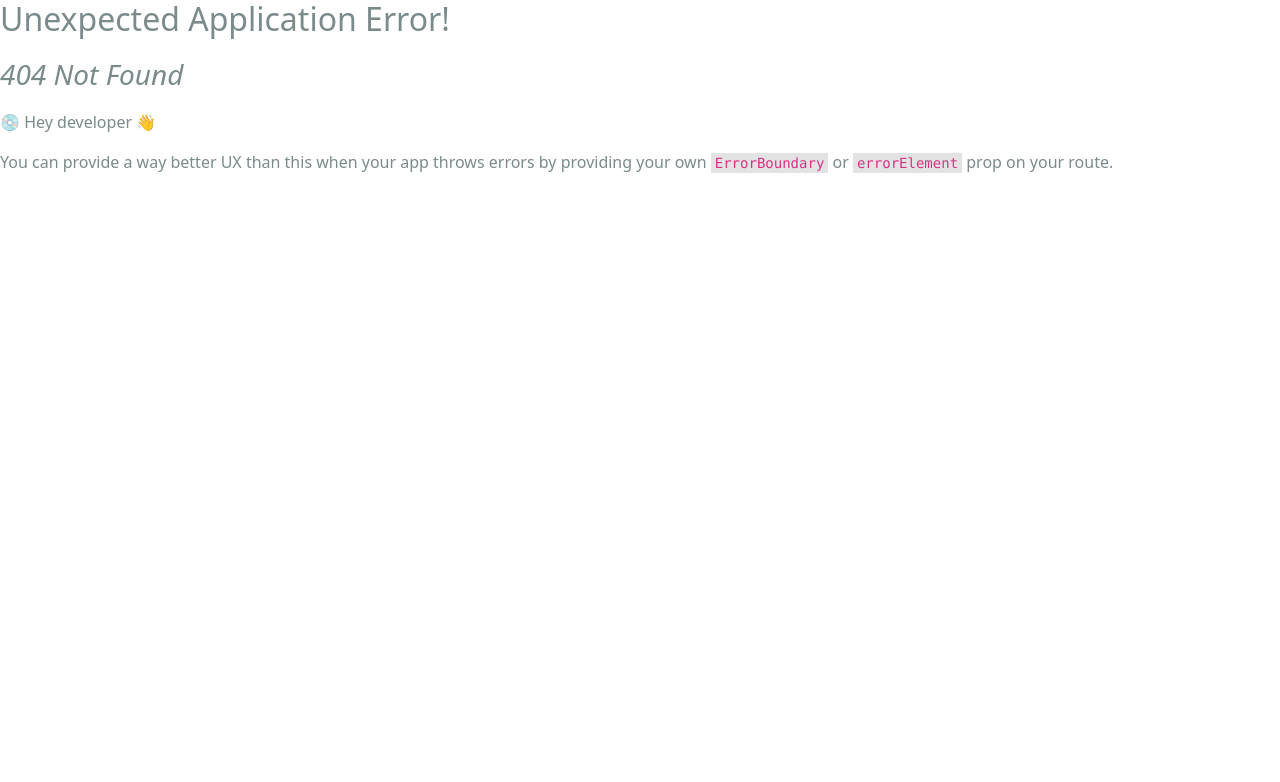
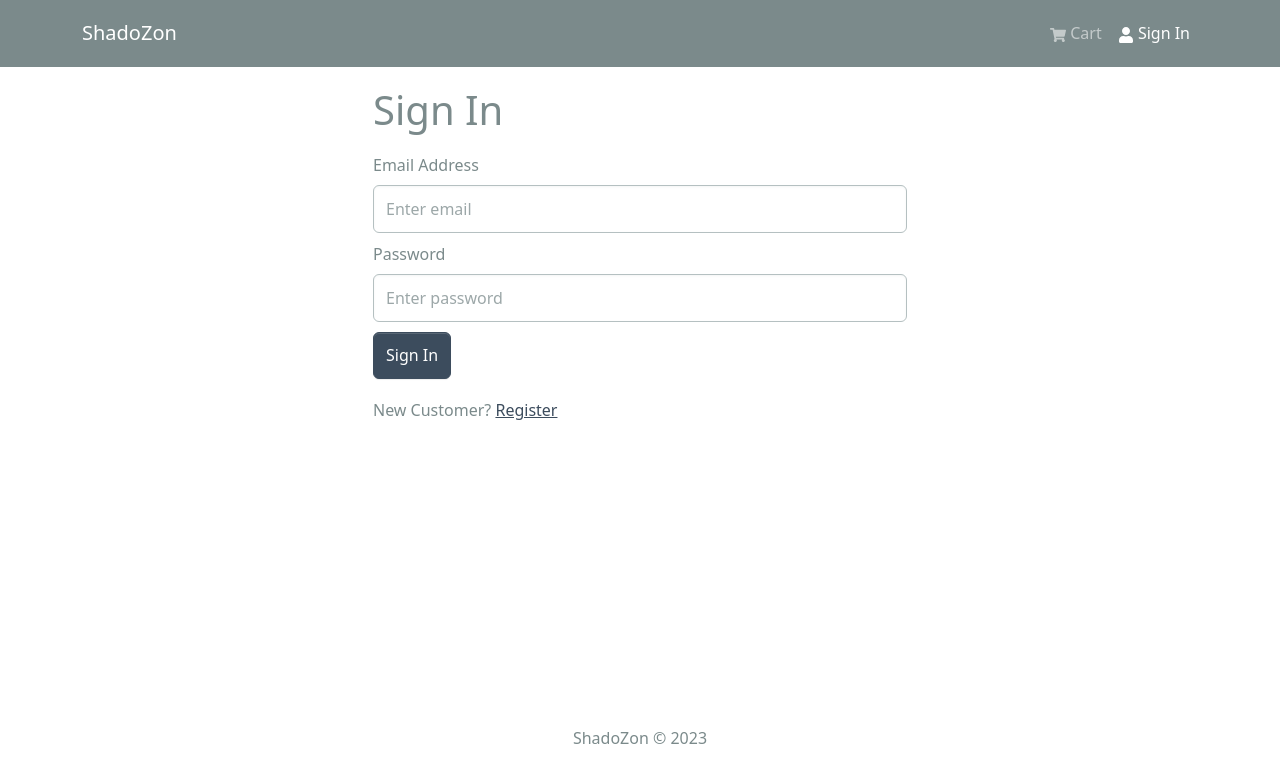
Before and after one commit to shivam-th/shadozon, a React (Create React App) app in the folder frontend/: page /login in a window 1280 px wide. Before the commit this address had no page. Shown: the top 782 px of the page. Built offline with nearby package versions, Linux system fonts and the light colour scheme.

Commit message:
Login Screen

```diff
--- a/frontend/package.json
+++ b/frontend/package.json
@@ -17,6 +17,7 @@
     "react-router-bootstrap": "^0.26.2",
     "react-router-dom": "^6.21.0",
     "react-scripts": "5.0.1",
+    "react-toastify": "^10.0.4",
     "web-vitals": "^2.1.4"
   },
   "scripts": {
--- a/frontend/src/App.js
+++ b/frontend/src/App.js
@@ -2,6 +2,9 @@
 import { Outlet } from "react-router-dom";
 import Header from "./components/Header";
 import Footer from "./components/Footer";
+import { ToastContainer } from "react-toastify";
+import "react-toastify/dist/ReactToastify.css";
+<ToastContainer />;
 
 const App = () => {
   return (
--- /dev/null
+++ b/frontend/src/components/FormContainer.jsx
@@ -0,0 +1,15 @@
+import { Container, Row, Col } from "react-bootstrap";
+
+const FormContainer = ({ children }) => {
+  return (
+    <Container>
+      <Row className="justify-content-md-center">
+        <Col xs={12} md={6}>
+          {children}
+        </Col>
+      </Row>
+    </Container>
+  );
+};
+
+export default FormContainer;
--- a/frontend/src/index.js
+++ b/frontend/src/index.js
@@ -17,6 +17,7 @@
 import HomeScreen from "./screens/HomeScreen";
 import ProductScreen from "./screens/ProductScreen";
 import CartScreen from "./screens/CartScreen";
+import LoginScreen from "./screens/LoginScreen";
 
 const router = createBrowserRouter(
   createRoutesFromElements(
@@ -24,6 +25,7 @@
       <Route index={true} path="/" element={<HomeScreen />} />
       <Route path="/product/:id" element={<ProductScreen />} />
       <Route path="/cart" element={<CartScreen />} />
+      <Route path="/login" element={<LoginScreen />} />
     </Route>
   )
 );
--- /dev/null
+++ b/frontend/src/screens/LoginScreen.jsx
@@ -0,0 +1,88 @@
+import { useState, useEffect } from "react";
+import { Link, useLocation, useNavigate } from "react-router-dom";
+import { Form, Button, Row, Col } from "react-bootstrap";
+import { useDispatch, useSelector } from "react-redux";
+import Loader from "../components/Loader";
+import FormContainer from "../components/FormContainer";
+
+import { useLoginMutation } from "../slices/userApiSlice";
+import { setCredentials } from "../slices/authSlice";
+// import { toast } from "react-toastify";
+
+const LoginScreen = () => {
+  const [email, setEmail] = useState("");
+  const [password, setPassword] = useState("");
+
+  const dispatch = useDispatch();
+  const navigate = useNavigate();
+
+  const [login, { isLoading }] = useLoginMutation();
+
+  const { userInfo } = useSelector((state) => state.auth);
+
+  const { search } = useLocation();
+  const sp = new URLSearchParams(search);
+  const redirect = sp.get("redirect") || "/";
+
+  useEffect(() => {
+    if (userInfo) {
+      navigate(redirect);
+    }
+  }, [navigate, redirect, userInfo]);
+
+  const submitHandler = async (e) => {
+    e.preventDefault();
+    try {
+      const res = await login({ email, password }).unwrap();
+      dispatch(setCredentials({ ...res }));
+      navigate(redirect);
+    } catch (err) {
+      //   toast.error(err?.data?.message || err.error);
+    }
+  };
+
+  return (
+    <FormContainer>
+      <h1>Sign In</h1>
+
+      <Form onSubmit={submitHandler}>
+        <Form.Group className="my-2" controlId="email">
+          <Form.Label>Email Address</Form.Label>
+          <Form.Control
+            type="email"
+            placeholder="Enter email"
+            value={email}
+            onChange={(e) => setEmail(e.target.value)}
+          ></Form.Control>
+        </Form.Group>
+
+        <Form.Group className="my-2" controlId="password">
+          <Form.Label>Password</Form.Label>
+          <Form.Control
+            type="password"
+            placeholder="Enter password"
+            value={password}
+            onChange={(e) => setPassword(e.target.value)}
+          ></Form.Control>
+        </Form.Group>
+
+        <Button disabled={isLoading} type="submit" variant="primary">
+          Sign In
+        </Button>
+
+        {isLoading && <Loader />}
+      </Form>
+
+      <Row className="py-3">
+        <Col>
+          New Customer?{" "}
+          <Link to={redirect ? `/register?redirect=${redirect}` : "/register"}>
+            Register
+          </Link>
+        </Col>
+      </Row>
+    </FormContainer>
+  );
+};
+
+export default LoginScreen;
```
Also changed, not shown: 2 other files (tests, documents, lock files or other folders).
